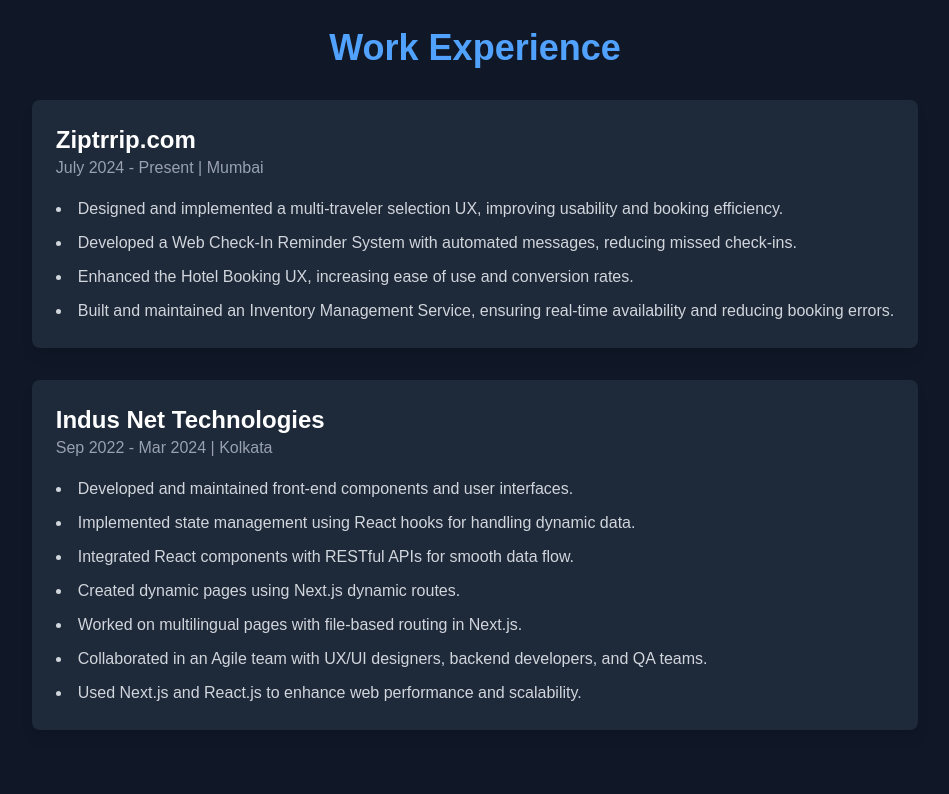
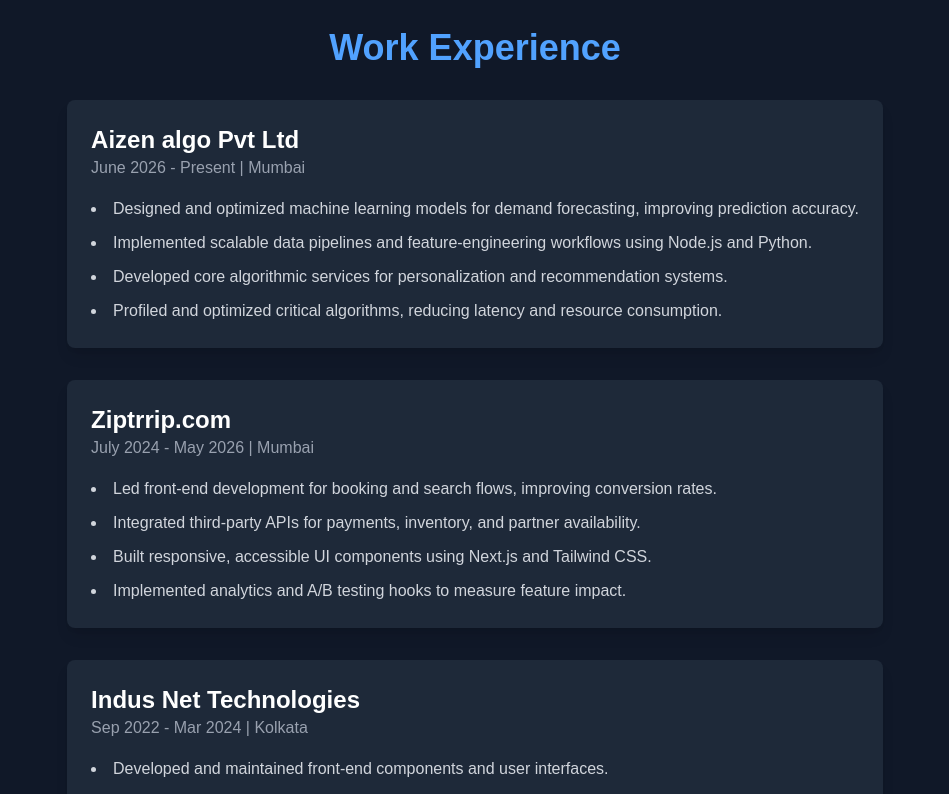
Before and after one commit to rohitchourey0809/rohitChoureyNextPortfolio0809, a Next.js app: page / in a window 1280 px wide. Shown: the part 1340-2134 px from the top of the page, without its empty margins (165-1114 px from the left). Built offline with nearby package versions, Linux system fonts and the light colour scheme.

Commit message:
Update work experience data: add Aizen algo Pvt Ltd and correct duration for Ziptrrip.com

```diff
--- a/src/components/WorkExperience.js
+++ b/src/components/WorkExperience.js
@@ -2,15 +2,26 @@
 import { motion } from "framer-motion";
 
 const workExperienceData = [
+   {
+    company: "Aizen algo Pvt Ltd",
+    duration: "June 2026 - Present",
+    location: "Mumbai",
+    responsibilities: [
+        "Designed and optimized machine learning models for demand forecasting, improving prediction accuracy.",
+        "Implemented scalable data pipelines and feature-engineering workflows using Node.js and Python.",
+        "Developed core algorithmic services for personalization and recommendation systems.",
+        "Profiled and optimized critical algorithms, reducing latency and resource consumption.",
+    ],
+  },
   {
     company: "Ziptrrip.com",
-    duration: "July 2024 - Present",
+    duration: "July 2024 - May 2026",
     location: "Mumbai",
     responsibilities: [
-      "Designed and implemented a multi-traveler selection UX, improving usability and booking efficiency.",
-      "Developed a Web Check-In Reminder System with automated messages, reducing missed check-ins.",
-      "Enhanced the Hotel Booking UX, increasing ease of use and conversion rates.",
-      "Built and maintained an Inventory Management Service, ensuring real-time availability and reducing booking errors.",
+      "Led front-end development for booking and search flows, improving conversion rates.",
+      "Integrated third-party APIs for payments, inventory, and partner availability.",
+      "Built responsive, accessible UI components using Next.js and Tailwind CSS.",
+      "Implemented analytics and A/B testing hooks to measure feature impact.",
     ],
   },
   {
```
